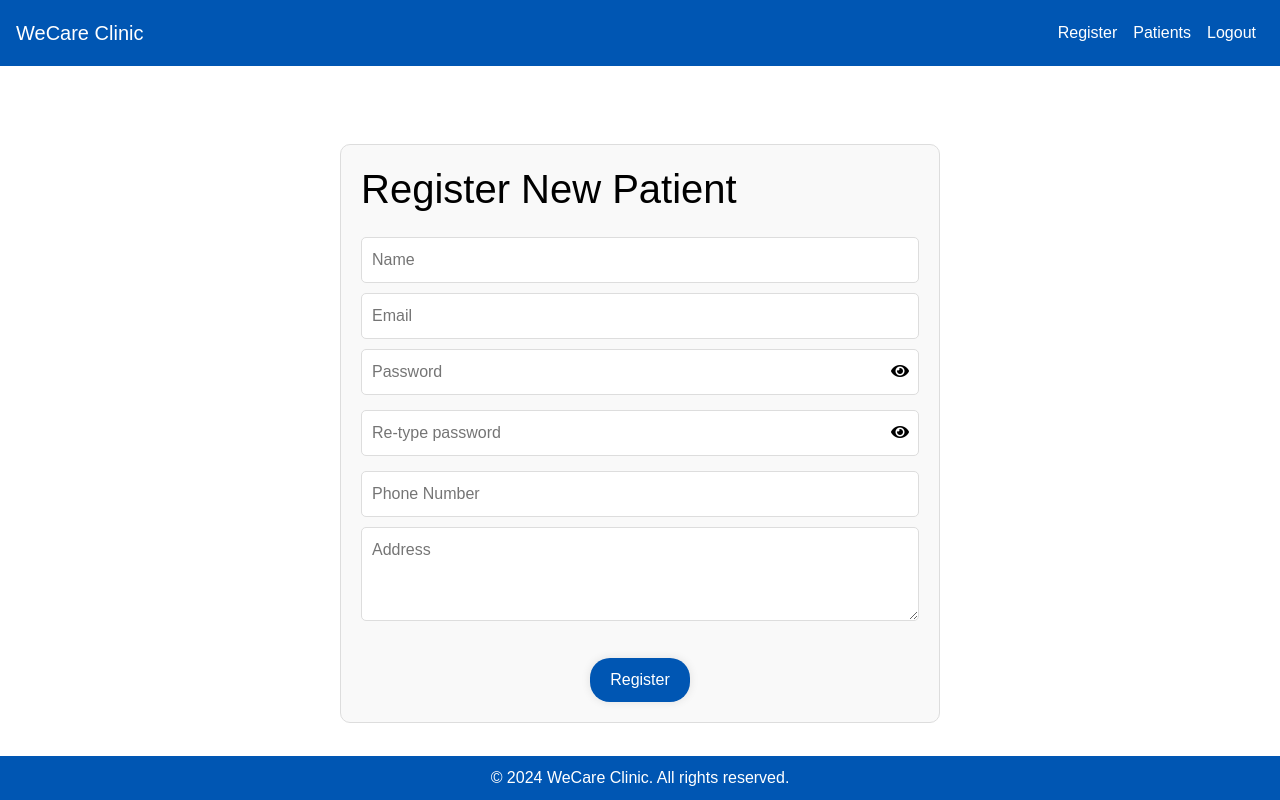
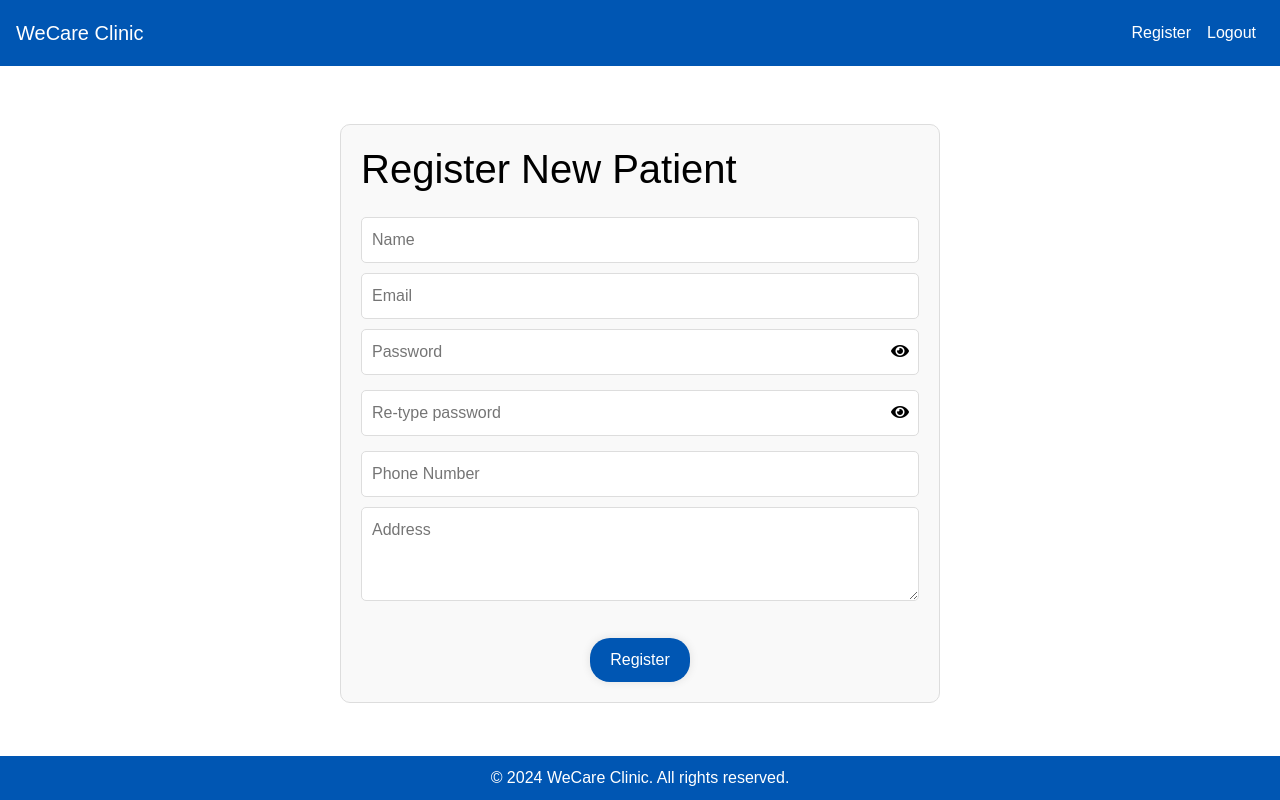
Before and after one commit to NurinAfifah/Assign2-STIJ3074-WeCare, a PHP site: page /register.php in a window 1280 px wide. Run offline with PHP 8.4, Linux system fonts and the light colour scheme.

Commit message:
Update register.php

```diff
--- a/register.php
+++ b/register.php
@@ -4,16 +4,13 @@ $username = "root";
 $password = "";
 $dbname = "wecare";
 
-// Create connection
 $conn = new mysqli($servername, $username, $password, $dbname);
 
-// Check connection
 if ($conn->connect_error) {
     die("Connection failed: " . $conn->connect_error);
 }
 
 if ($_SERVER["REQUEST_METHOD"] == "POST") {
-    // Get form inputs
     $name = $_POST['name'];
     $email = $_POST['email'];
     $password = $_POST['password'];
@@ -21,27 +18,21 @@ if ($_SERVER["REQUEST_METHOD"] == "POST") {
     $phoneno = $_POST['phone'];
     $address = $_POST['address'];
 
-    // Check if passwords match
     if ($password !== $password1) {
         echo "Passwords do not match.";
         exit;
     }
 
-    // Hash the password
     $hashed_password = password_hash($password, PASSWORD_DEFAULT);
-
-    // Prepare and bind
     $stmt = $conn->prepare("INSERT INTO users (name, email, password, phoneno, address) VALUES (?, ?, ?, ?, ?)");
     $stmt->bind_param("sssss", $name, $email, $hashed_password, $phoneno, $address);
 
-    // Execute the statement
     if ($stmt->execute()) {
         echo "New record created successfully";
     } else {
         echo "Error: " . $stmt->error;
     }
 
-    // Close the statement and connection
     $stmt->close();
     $conn->close();
 }
@@ -80,6 +71,7 @@ if ($_SERVER["REQUEST_METHOD"] == "POST") {
         width: 100%;
         max-width: 600px;
         margin: 30px auto;
+        margin-bottom: 70px;
         padding: 20px;
         border: 1px solid #ddd;
         border-radius: 10px;
@@ -179,17 +171,14 @@ if ($_SERVER["REQUEST_METHOD"] == "POST") {
                         <a class="nav-link" href="#">Register</a>
                     </li>
                     <li class="nav-item">
-                        <a class="nav-link" href="patients.php">Patients</a>
-                    </li>
-                    <li class="nav-item">
-                        <a class="nav-link" href="#">Logout</a>
+                        <a class="nav-link" href="login.php">Logout</a>
                     </li>
                 </ul>
             </div>
         </nav>
     </header>
 
-    <div class="container">
+    <div class=" container">
         <div class="form-container">
             <form id="registerForm" action="register.php" method="POST">
                 <h1 class="mb-4">Register New Patient</h1>
@@ -221,7 +210,6 @@ if ($_SERVER["REQUEST_METHOD"] == "POST") {
     </footer>
 
     <script>
-    // Toggle password visibility for the first password field
     document.getElementById("togglePassword").addEventListener("click", function() {
         var passwordField = document.getElementById("password");
         var type = passwordField.getAttribute("type") === "password" ? "text" : "password";
@@ -229,7 +217,6 @@ if ($_SERVER["REQUEST_METHOD"] == "POST") {
         this.classList.toggle("fa-eye-slash");
     });
 
-    // Toggle password visibility for the second password field
     document.getElementById("togglePassword1").addEventListener("click", function() {
         var passwordField1 = document.getElementById("password1");
         var type1 = passwordField1.getAttribute("type") === "password" ? "text" : "password";
@@ -239,15 +226,14 @@ if ($_SERVER["REQUEST_METHOD"] == "POST") {
 
     document.getElementById("registerForm").addEventListener("submit", function(event) {
         event.preventDefault();
-        // Prevent the default form submission behavior
-        // Submit the form data via AJAX
         var formData = new FormData(this);
         fetch("register.php", {
                 method: "POST",
                 body: formData
             }).then(response => {
                 if (response.ok) {
-                    window.location.href = "patients.php";
+                    document.getElementById("registerForm").reset();
+                    alert("Registration successful!");
                 } else {
                     throw new Error("Error occurred while registering.");
                 }
```
